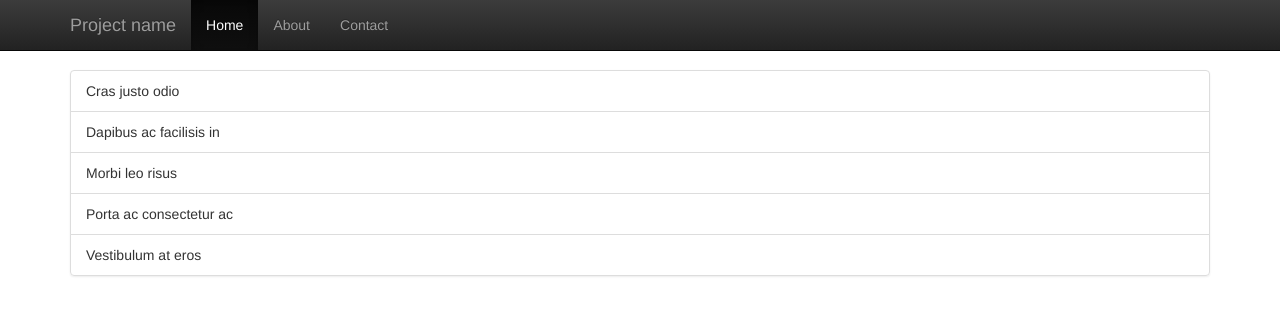
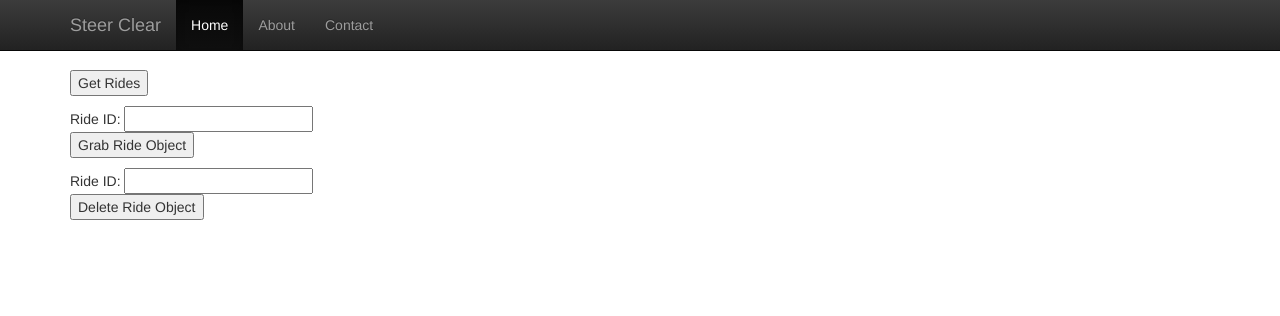
Before and after one commit to SteerClearWM/Steer-Clear-Backend, a Flask app: page /index in a window 1280 px wide. Shown: the top 316 px of the page. Run offline with Flask 2, Linux system fonts and the light colour scheme; some libraries are stand-ins or nearby versions.

Commit message:
Web view
Added About/Contact links
Added Api functions
Added Ugly looking layout

```diff
--- a/steerclear/templates/index.html
+++ b/steerclear/templates/index.html
@@ -31,13 +31,13 @@
             <span class="icon-bar"></span>
             <span class="icon-bar"></span>
           </button>
-          <a class="navbar-brand" href="#">Project name</a>
+          <a class="navbar-brand" href="#">Steer Clear</a>
         </div>
         <div id="navbar" class="collapse navbar-collapse">
           <ul class="nav navbar-nav">
             <li class="active"><a href="#">Home</a></li>
-            <li><a href="#about">About</a></li>
-            <li><a href="#contact">Contact</a></li>
+            <li><a href="http://wmpeople.wm.edu/site/page/steerclear">About</a></li>
+            <li><a href="http://wmpeople.wm.edu/index.php/site/page/steerclear/contactus">Contact</a></li>
           </ul>
         </div><!--/.nav-collapse -->
       </div>
@@ -45,15 +45,20 @@
 
     <div class="container">
 
-          <ul class="list-group">
-            <li class="list-group-item">Cras justo odio</li>
-            <li class="list-group-item">Dapibus ac facilisis in</li>
-            <li class="list-group-item">Morbi leo risus</li>
-            <li class="list-group-item">Porta ac consectetur ac</li>
-            <li class="list-group-item">Vestibulum at eros</li>
-          </ul>
+        <p>  <button onclick="get_rides()">Get Rides</button></p>
+
+          <form action="get_ride()">
+            <p>  Ride ID: <input type="number" id="ride_id" name="Ride Id"><br>
+              <input type="submit" value="Grab Ride Object"></p>
+          </form>
+
+          <form action="delete_ride()">
+              <p> Ride ID: <input type="number" id="ride_id" name="Ride Id"><br>
+              <input type="submit" value="Delete Ride Object"></p>
+          </form>
 
     </div><!-- /.container -->
+    <div id="map_canvas"></div>
 
 
     <!-- Bootstrap core JavaScript
```
Also changed, not shown: steerclear/templates/login.html (added, +36 -0 lines).
